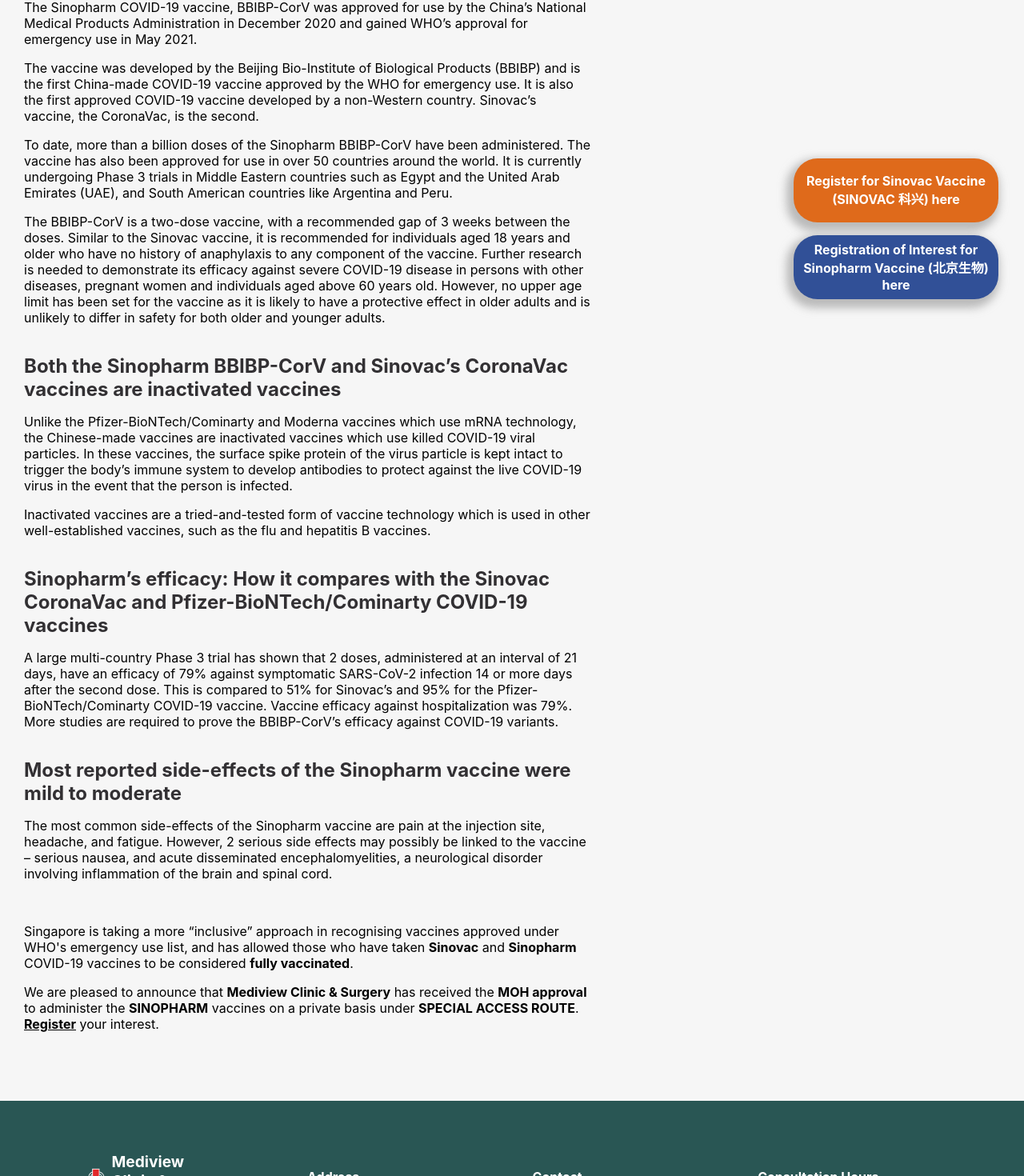
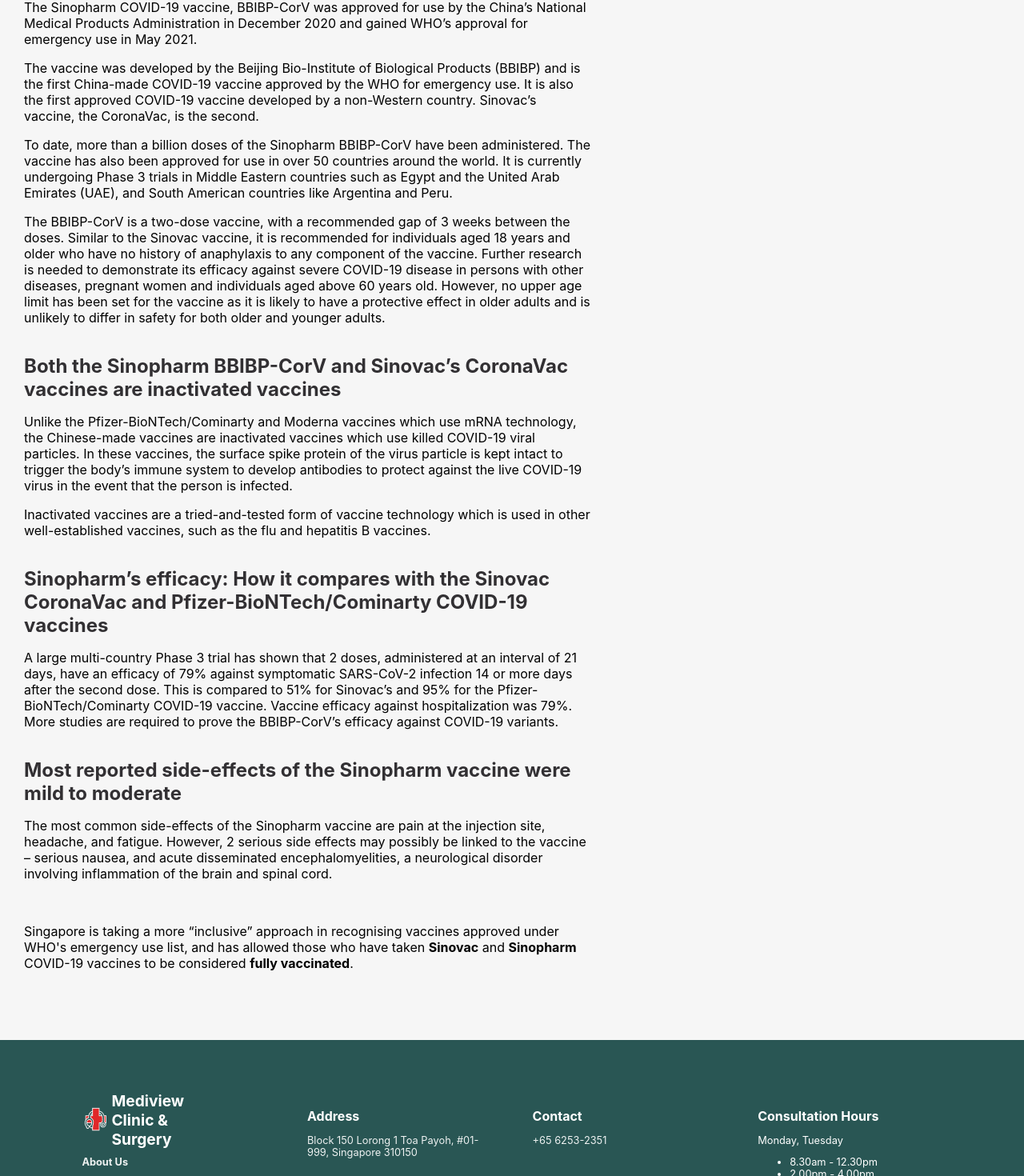
Before and after one commit to AbsoluteGibs/commercial-clinic-mediview, a React (Create React App) app in the folder frontend/: page /sinopharm-advisory in a window 1280 px wide. Shown: the part 394-1864 px from the top of the page at 80% size. Built offline with nearby package versions, Linux system fonts and the light colour scheme.

Commit message:
disable vaccine booking

```diff
--- a/frontend/src/App.js
+++ b/frontend/src/App.js
@@ -52,8 +52,8 @@ function App() {
                             <Route path="*" component={ErrorPage} />
                         </Switch>
                     </main>
-                    <SinovacFloatingButton/>
-                    <SinopharmFloatingButton/>
+                    {/* <SinovacFloatingButton/>
+                    <SinopharmFloatingButton/> */}
                     <Footer />
                 </Router>
             </HelmetProvider>
--- a/frontend/src/pages/SinopharmAdvisory.js
+++ b/frontend/src/pages/SinopharmAdvisory.js
@@ -71,9 +71,9 @@ function SinopharmAdvisory()
                     Singapore is taking a more “inclusive” approach in recognising vaccines approved under WHO's emergency use list, and has allowed those who have taken <b>Sinovac</b> and <b>Sinopharm</b> COVID-19 vaccines to be considered <b>fully vaccinated</b>.
                 </p>
 
-                <p>
+                {/* <p>
                     We are pleased to announce that <b>Mediview Clinic & Surgery</b> has received the <b>MOH approval</b> to administer the <b>SINOPHARM</b> vaccines on a private basis under <b>SPECIAL ACCESS ROUTE</b>. <a style={{textDecoration: 'none', color: 'black'}} href="https://forms.gle/x5ZZx9wiNWHLUJgG9" target="_blank" rel="noopener noreferrer"><b><u>Register</u></b></a> your interest.
-                </p>
+                </p> */}
 
             </section>
             <div className="top-padding-50" />
--- a/frontend/src/pages/SinovacAdvisory.js
+++ b/frontend/src/pages/SinovacAdvisory.js
@@ -34,7 +34,7 @@ function SinovacAdvisory()
             <div className="top-padding-50" />
             <iframe src="https://drive.google.com/file/d/12U2NB-CwphQc50aSRCJfeCXC3IJw7TvU/preview" width="100%" height="480" allow="autoplay" title="sinovacResponse"></iframe>
             <div className="top-padding-50" />
-            <section>
+            {/* <section>
                 <h2>
                     Sinovac Registration
                 </h2>
@@ -44,7 +44,7 @@ function SinovacAdvisory()
                 <p>
                     Please contact us if there are technical issues revolving around the registration link.
                 </p>
-            </section>
+            </section> */}
         </div>
     )
 }
```
